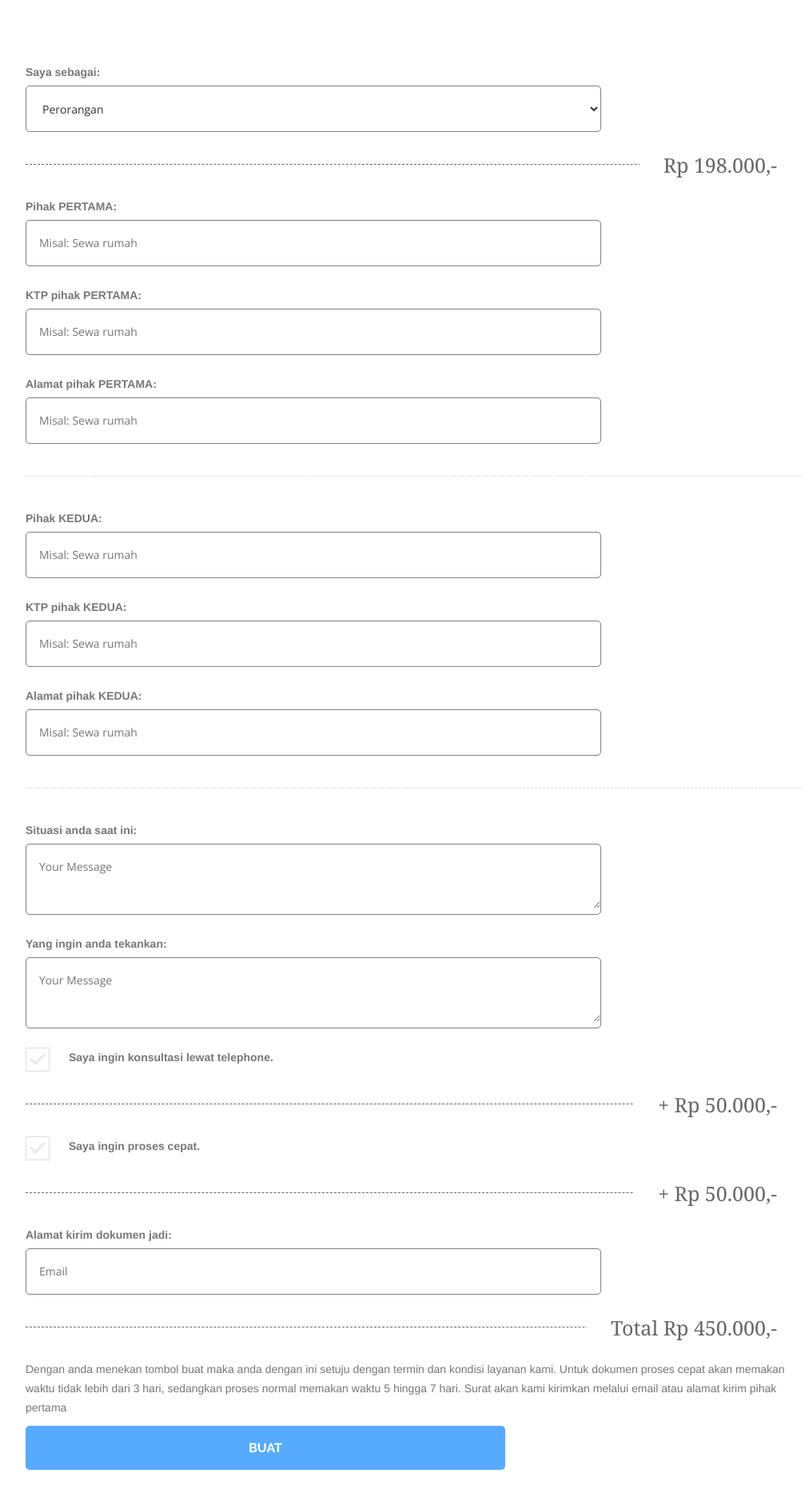
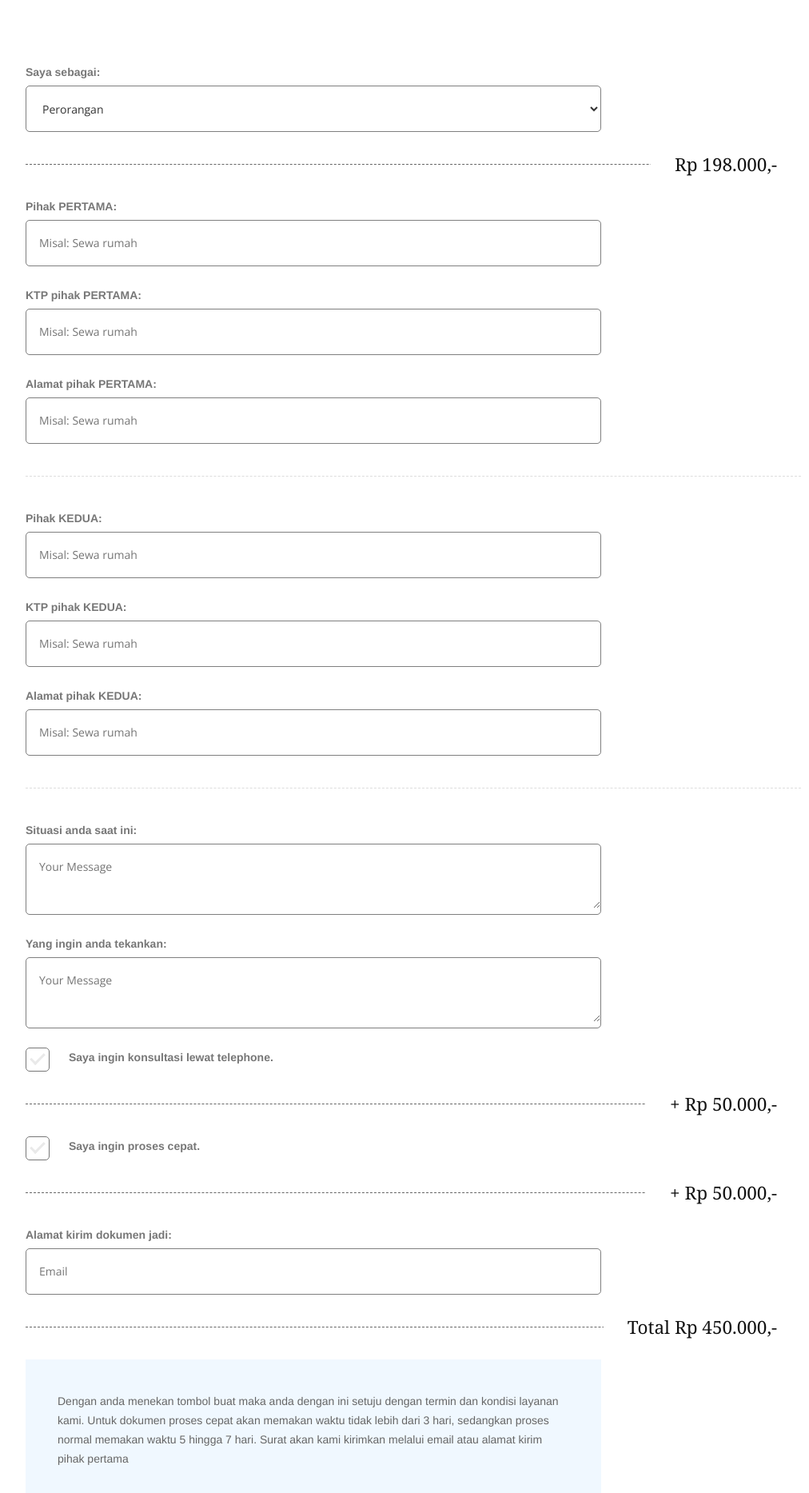
Before and after one commit to kemtol/legalserviceindonesia, a Jekyll site: the page built from laman/checkout.md, in a window 1280 px wide. Shown: the part 410-2277 px from the top of the page at 80% size, without its empty margins (23-1035 px from the left). Built offline with Jekyll 4.4.1, drawn with Linux system fonts in a browser that asks for light colours.

Commit message:
Update custom.css

```diff
--- a/css/custom.css
+++ b/css/custom.css
@@ -250,7 +250,8 @@
 	top: 0;
   	left: 0;
 	background: #fff;
-	border:1px solid #ddd;
+	border:1px solid #777;
+	border-radius:5px;
 }
 
 .cbox label:after {
@@ -295,18 +296,26 @@
 position: absolute;
 	top: -2.125rem;
 	right: 0;
-	font-size: 2.5rem;
+	font-size: 2.25rem;
 	background: #fff;
 	font-family: georgia;
 	display: inline-block;
 	padding: 1rem 3rem;
-	color:#666;
+	color: #111;
+}
+
+#page #checkout .xy1{
+	padding: 4rem;
+	max-width: 720px;
+	background: aliceblue;
+	margin-bottom: 4rem;
+	color: #666;
 }
 
 #page #checkout .btn-primary.btn-filled {
 	background: dodgerblue;
 	color: #fff;
-    width: 600px;
+	width: 720px;
 	border-color: dodgerblue;
 	padding: 1.75rem;
 	border-radius: 5px;
```
Lines whose indentation alone changed are shown as unchanged.
